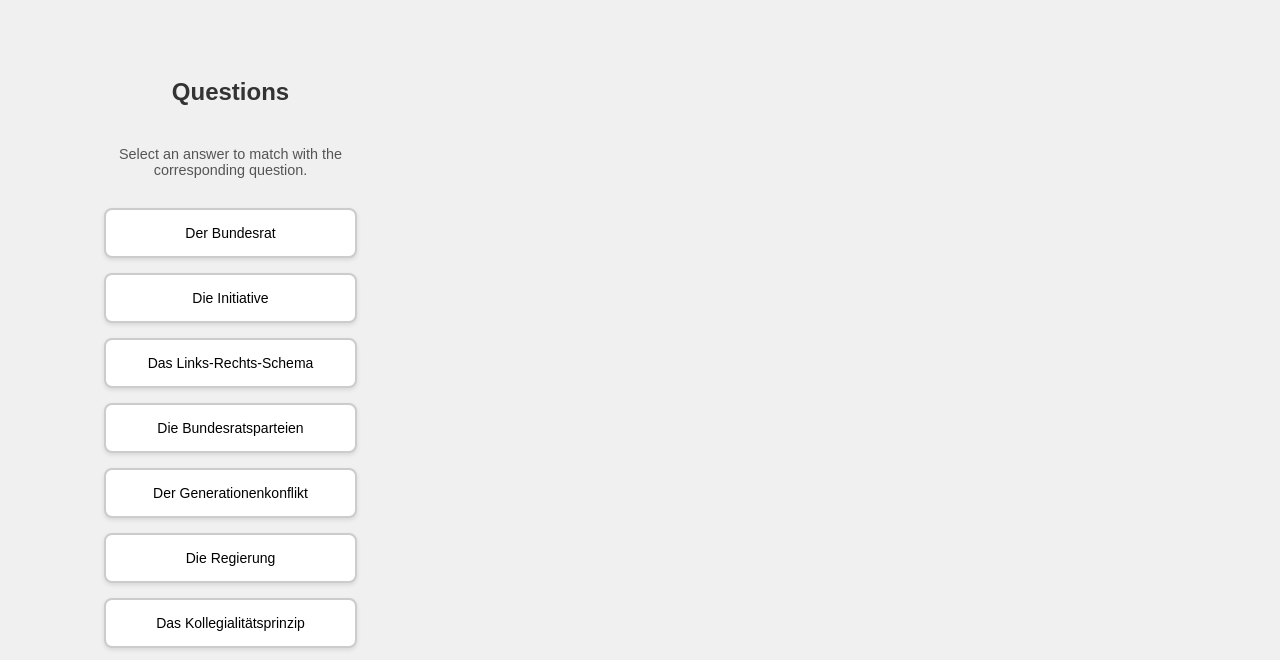
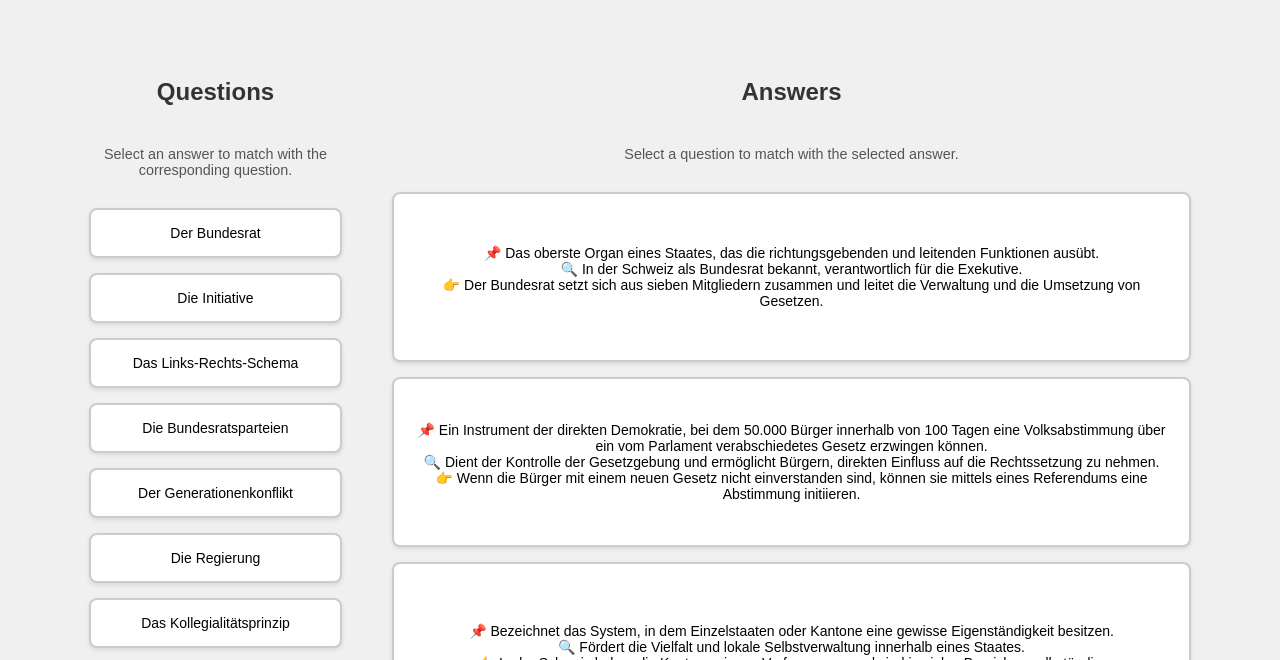
Before and after one commit to aburossi/flashcards, a plain HTML site: page test.html in a window 1280 px wide. Shown: the part 90-750 px from the top of the page. Drawn offline with Linux system fonts and the light colour scheme.

Commit message:
Update test.html

```diff
--- a/test.html
+++ b/test.html
@@ -7,23 +7,24 @@
   <title>Zuordnen</title>
   <link rel="stylesheet" href="styles.css">
   <style>
-    /* Ensure the layout remains side-by-side */
+    /* Force the test layout columns to remain in a row */
     .test-layout {
       display: flex;
+      flex-direction: row;
       flex-wrap: nowrap;
-      overflow-x: auto;
+      width: 100%;
     }
-    /* Questions column takes 25% of the screen */
+    /* Questions column: 25% of the width */
     #test-questions {
-      width: 25%;
+      flex: 0 0 25%;
       box-sizing: border-box;
       padding: 10px;
       white-space: normal;
       word-break: break-word;
     }
-    /* Answers column takes 75% of the screen */
+    /* Answers column: 75% of the width */
     #test-answers {
-      width: 75%;
+      flex: 0 0 75%;
       box-sizing: border-box;
       padding: 10px;
       text-align: center;
```
